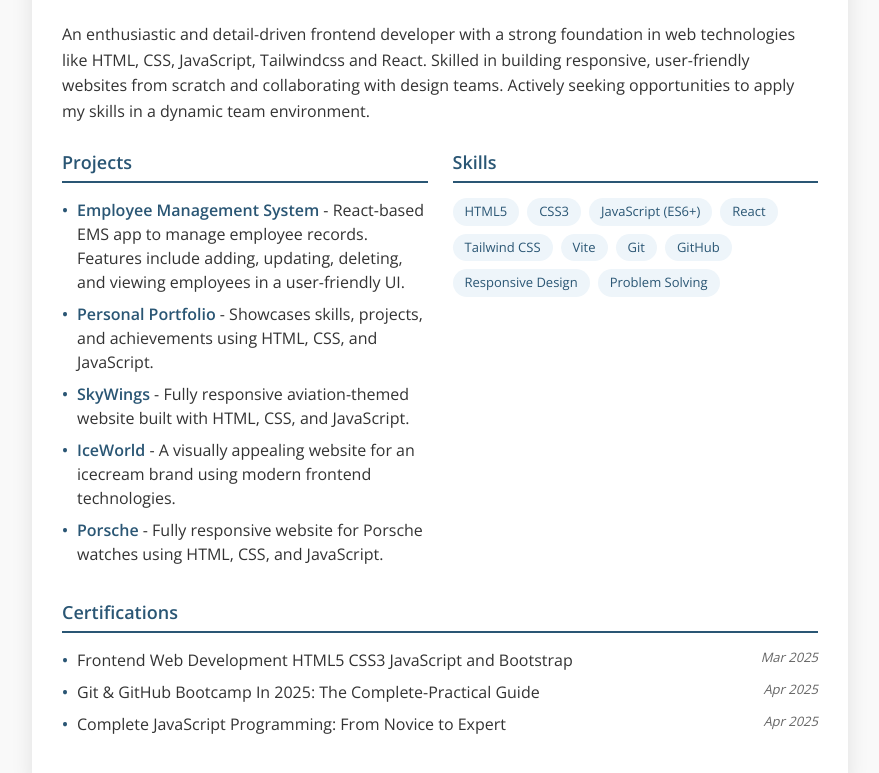
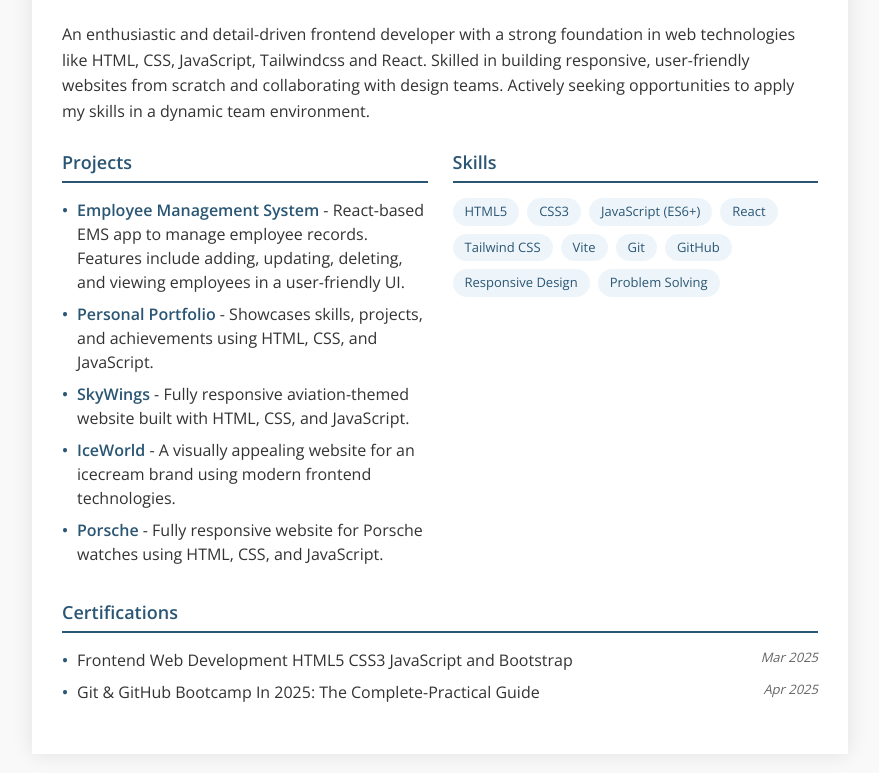
Before and after one commit to Aqsaabbasi2690/cv, a plain HTML site: page index.html in a window 1280 px wide. Shown: the part 207-980 px from the top of the page, without its empty margins (200-1079 px from the left). Drawn offline with nearby package versions, Linux system fonts and the light colour scheme.

Commit message:
Update index.html

```diff
--- a/index.html
+++ b/index.html
@@ -236,7 +236,7 @@
                 <ul class="content-list">
                     <li>Frontend Web Development HTML5 CSS3 JavaScript and Bootstrap <span class="job-period">Mar 2025</span></li>
                     <li>Git & GitHub Bootcamp In 2025: The Complete-Practical Guide <span class="job-period">Apr 2025</span></li>
-                    <li>Complete JavaScript Programming: From Novice to Expert <span class="job-period">Apr 2025</span></li>
+
                 </ul>
             </div>
         </div>
```
